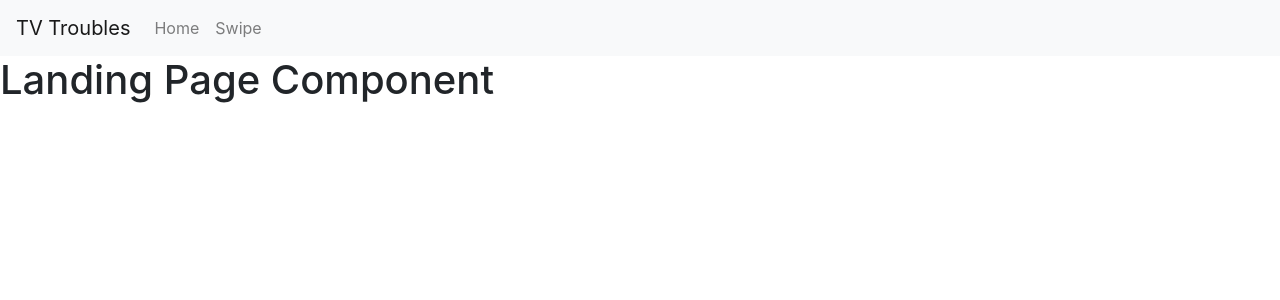
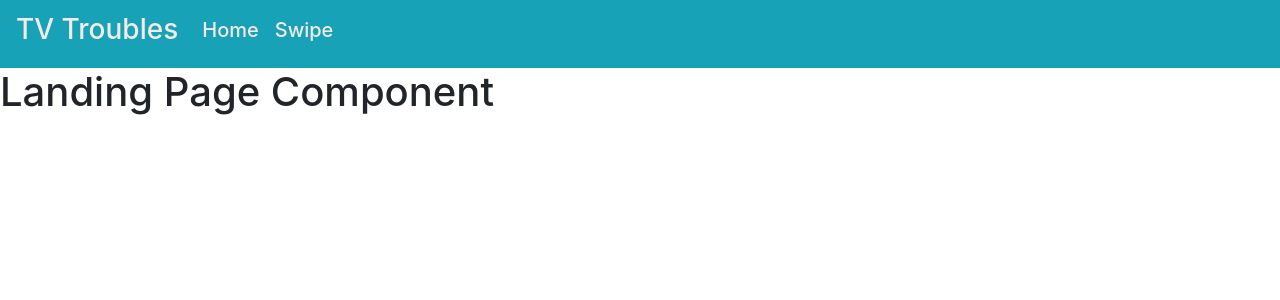
Before and after one commit to MauResendez/TVTroubles, a React (Create React App) app in the folder frontend/: page / in a window 1280 px wide. Shown: the top 300 px of the page. Built offline with nearby package versions, Linux system fonts and the light colour scheme.

Commit message:
Add color scheme to navbar and change size of text

```diff
--- a/frontend/src/App.css
+++ b/frontend/src/App.css
@@ -0,0 +1,3 @@
+.linkTextColor{
+    color: #F4EAE6;
+}
--- a/frontend/src/components/Navbar.js
+++ b/frontend/src/components/Navbar.js
@@ -6,26 +6,26 @@ import {
   NavbarBrand,
   Nav,
   NavItem,
-  NavLink
+  NavLink,
 } from 'reactstrap';
 
-const Example = (props) => {
+const MyNavBar = (props) => {
   const [isOpen, setIsOpen] = useState(false);
 
   const toggle = () => setIsOpen(!isOpen);
 
   return (
     <div>
-      <Navbar color="light" light expand="md">
-        <NavbarBrand href="/">TV Troubles</NavbarBrand>
+        <Navbar color="info" light expand="md">
+          <NavbarBrand href="/"><h3 className="linkTextColor">TV Troubles</h3></NavbarBrand>
           <NavbarToggler onClick={toggle} />
           <Collapse isOpen={isOpen} navbar>
             <Nav className="mr-auto" navbar>
               <NavItem>
-              <NavLink href="/components/">Home</NavLink>
+                <NavLink href="/components/"><h5 className="linkTextColor">Home</h5></NavLink>
               </NavItem>
               <NavItem>
-              <NavLink href="/components/">Swipe</NavLink>
+                <NavLink href="/components/"><h5 className="linkTextColor">Swipe</h5></NavLink>
               </NavItem>
             </Nav>
           </Collapse>
@@ -34,4 +34,4 @@ const Example = (props) => {
   );
 }
 
-export default Example;
+export default MyNavBar;
```
Lines whose indentation alone changed are shown as unchanged.
